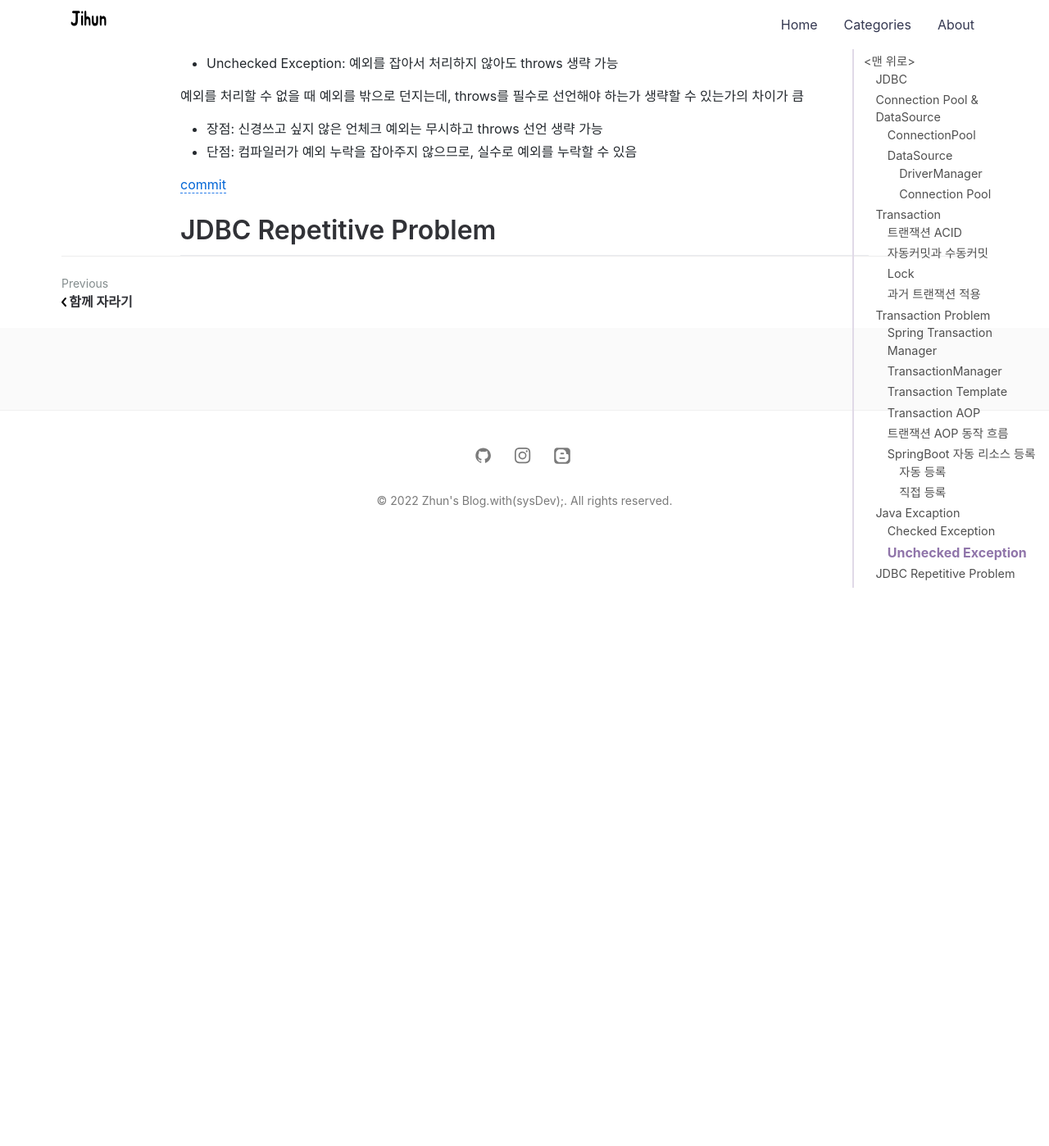
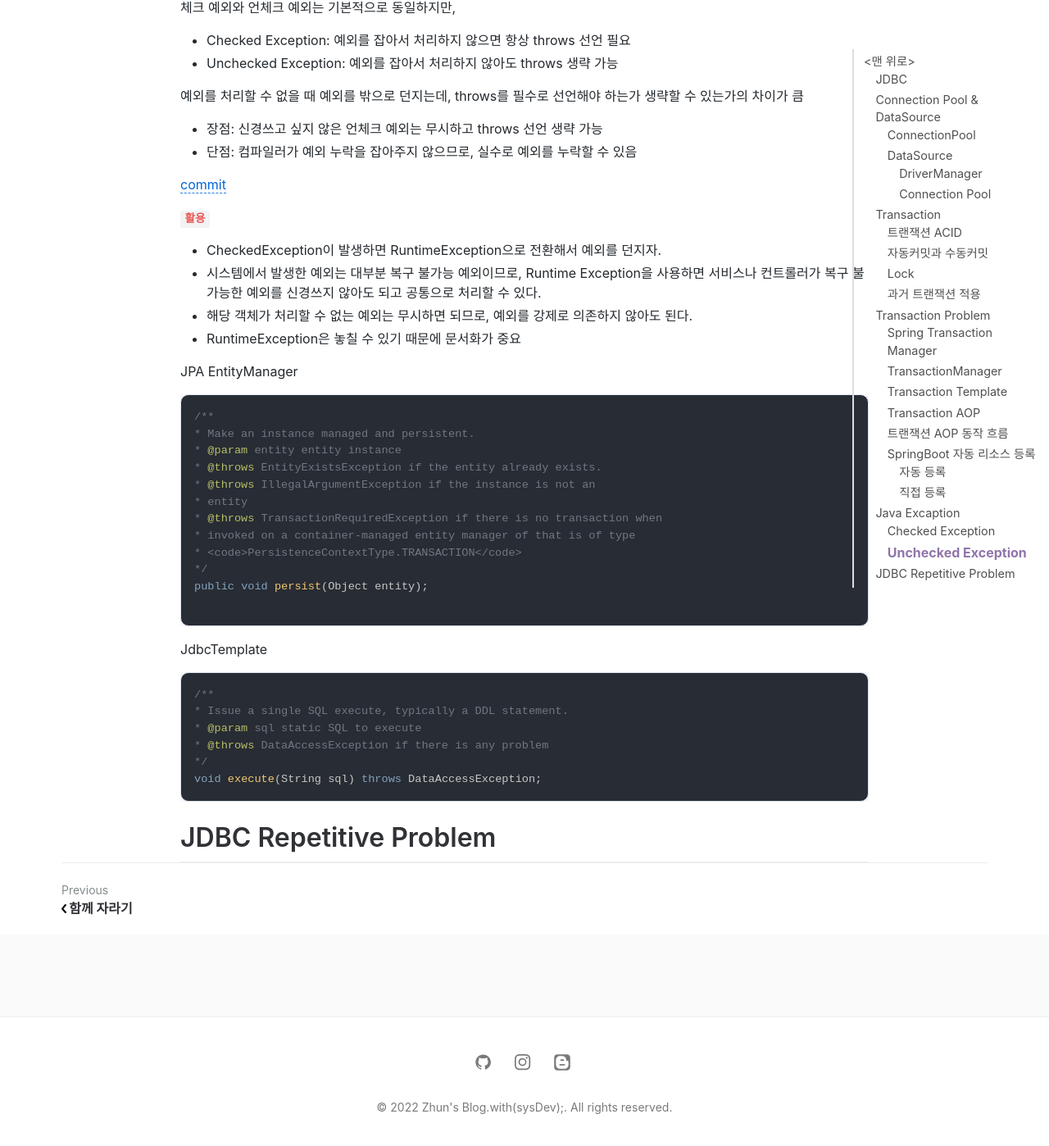
Before and after one commit to jihunparkme/jihunparkme.github.io, a Jekyll site: the page built from _posts/2022-08-08-Spring-DB-Part1.md, in a window 1280 px wide and 1400 px high, scrolled down 17798 px. Shown: the whole window at 82% size. Built offline with Jekyll 4.4.1, drawn with Linux system fonts in a browser that asks for light colours; nearby versions of some CDN libraries; comment, search, counter and statistics services are not loaded; some of the changed text lies outside the part shown.

Commit message:
[Java Excaption] 언체크 예외 활용

````diff
--- a/_posts/2022-08-08-Spring-DB-Part1.md
+++ b/_posts/2022-08-08-Spring-DB-Part1.md
@@ -744,4 +744,39 @@ static class TestConfig {
 
 [commit](https://github.com/jihunparkme/Inflearn-Spring-DB/commit/0124d2db88719152a47c8187bd928ba4ada69286)
 
+**`활용`**
+
+- CheckedException이 발생하면 RuntimeException으로 전환해서 예외를 던지자.
+- 시스템에서 발생한 예외는 대부분 복구 불가능 예외이므로, Runtime Exception을 사용하면 서비스나 컨트롤러가 복구 불가능한 예외를 신경쓰지 않아도 되고 공통으로 처리할 수 있다.
+- 해당 객체가 처리할 수 없는 예외는 무시하면 되므로, 예외를 강제로 의존하지 않아도 된다.
+- RuntimeException은 놓칠 수 있기 때문에 문서화가 중요
+
+JPA EntityManager
+
+```java
+/**
+* Make an instance managed and persistent.
+* @param entity entity instance
+* @throws EntityExistsException if the entity already exists.
+* @throws IllegalArgumentException if the instance is not an
+* entity
+* @throws TransactionRequiredException if there is no transaction when
+* invoked on a container-managed entity manager of that is of type
+* <code>PersistenceContextType.TRANSACTION</code>
+*/
+public void persist(Object entity);
+
+```
+
+JdbcTemplate
+
+```java
+/**
+* Issue a single SQL execute, typically a DDL statement.
+* @param sql static SQL to execute
+* @throws DataAccessException if there is any problem
+*/
+void execute(String sql) throws DataAccessException;
+```
+
 # JDBC Repetitive Problem
````
